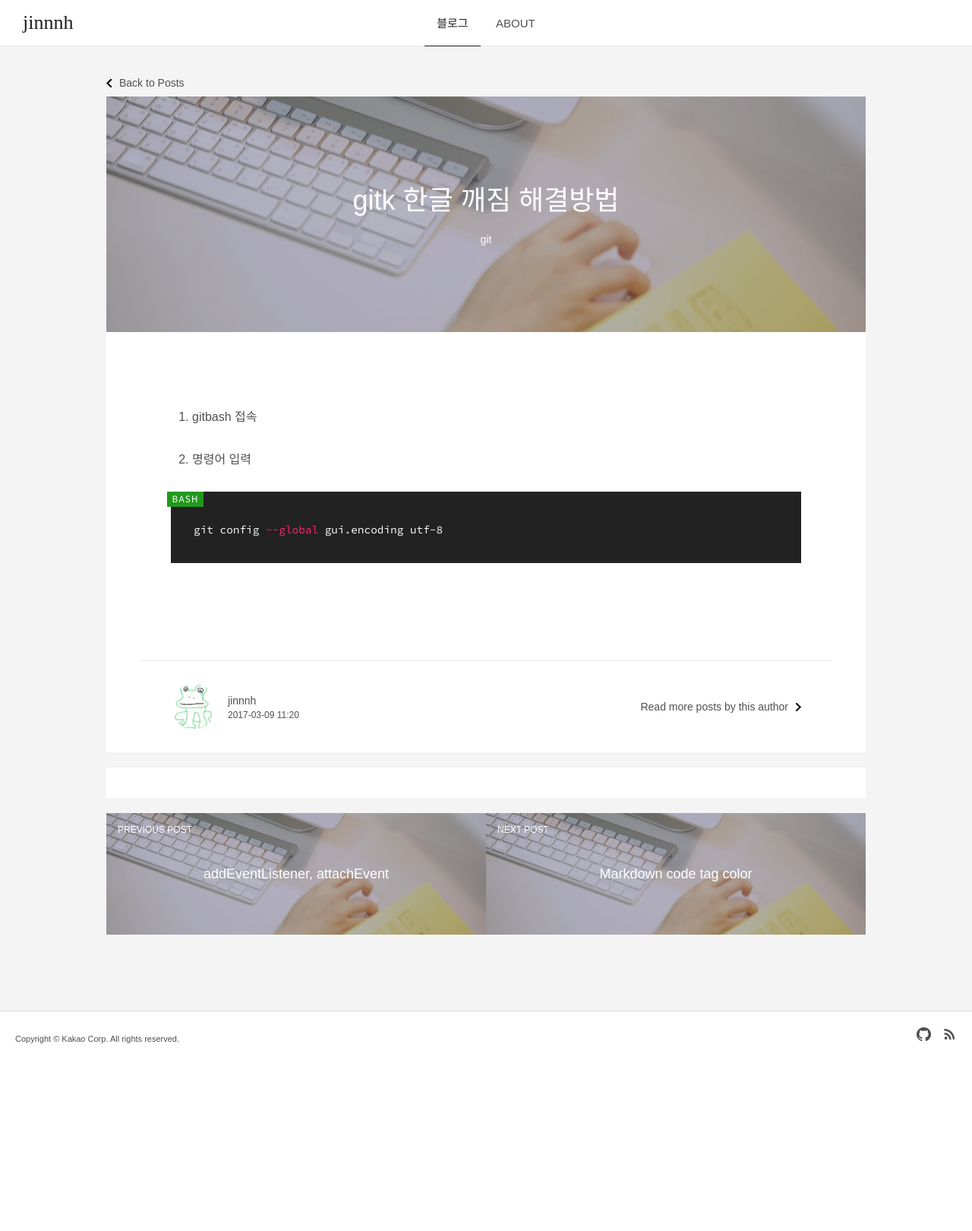
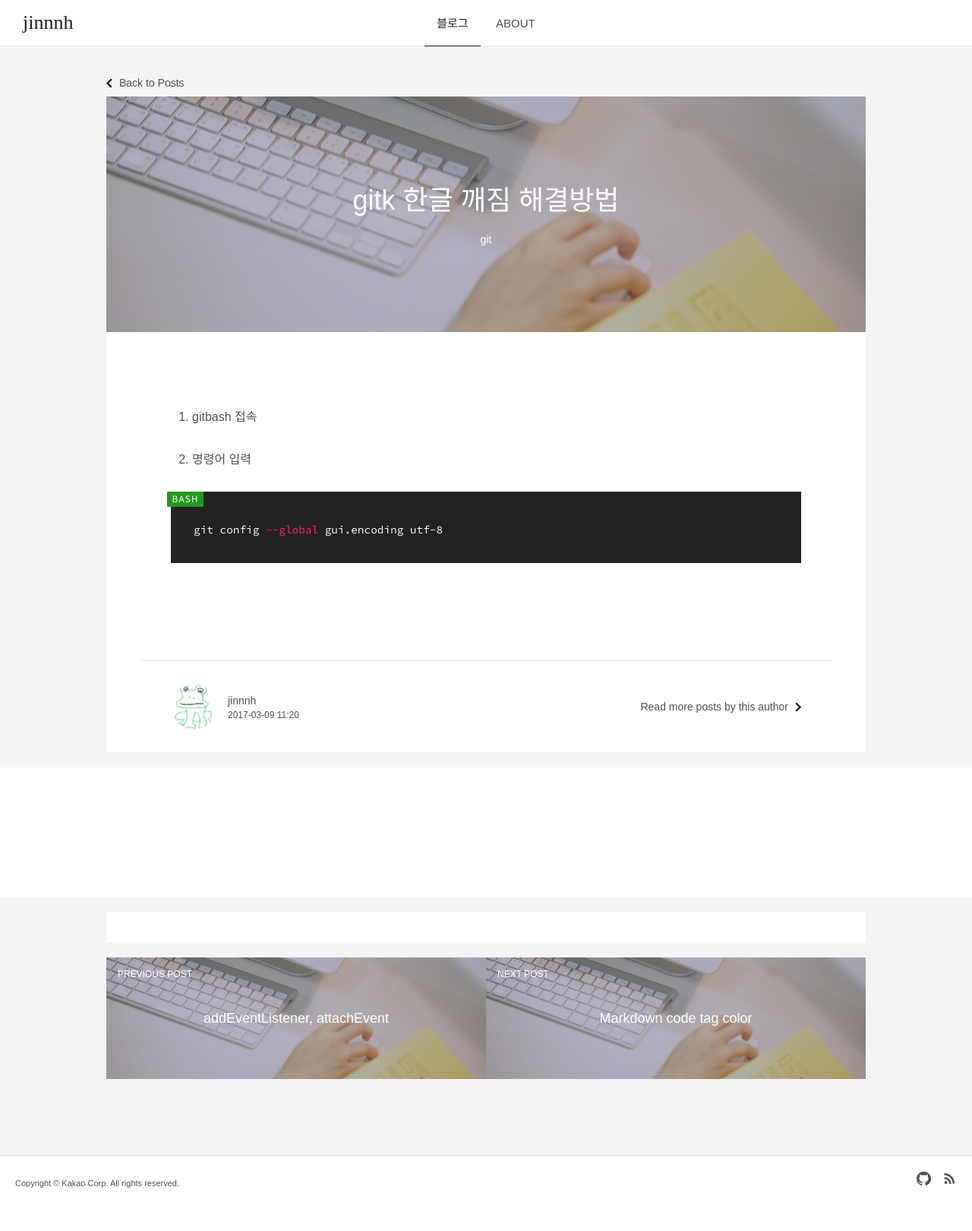
Before and after one commit to gutmate/gutmate.github.com, a Jekyll site: the page built from _posts/2017-03-09-gitk-encoding.md, in a window 1280 px wide. Shown: the whole page at 76% size. Built offline with Jekyll 4.4.1, drawn with Linux system fonts in a browser that asks for light colours; some web fonts are replaced; comment, search, counter and statistics services are not loaded; before the commit the page ends 1430 px from its top, so only the background shows below that.

Commit message:
adSense position

```diff
--- a/_layouts/post.html
+++ b/_layouts/post.html
@@ -23,20 +23,6 @@
 
 <div id="content" class="container post" role="main">
     <div id="post-content">{{ content }}</div>
-
-    <!-- 광고 -->
-    <script async src="//pagead2.googlesyndication.com/pagead/js/adsbygoogle.js"></script>
-    <ins class="adsbygoogle"
-        style="display:block; text-align:center;"
-        data-ad-layout="in-article"
-        data-ad-format="fluid"
-        data-ad-client="ca-pub-7255412626559199"
-        data-ad-slot="4118672909"></ins>
-    <script>
-        (adsbygoogle = window.adsbygoogle || []).push({});
-    </script>
-    <!-- [end]: 광고 -->
-
     <div id="post-footer">
         {% assign author = site.authors | where: 'name', page.author | first %}
         <a id="post-author" href="{{ author.url }}">
@@ -50,6 +36,21 @@
             <span>Read more posts by this author</span>
         </a>
     </div>
+</div>
+
+<div class="adsense-wrap">
+    <!-- 광고 -->
+    <script async src="//pagead2.googlesyndication.com/pagead/js/adsbygoogle.js"></script>
+    <ins class="adsbygoogle"
+        style="display:block; text-align:center;"
+        data-ad-layout="in-article"
+        data-ad-format="fluid"
+        data-ad-client="ca-pub-7255412626559199"
+        data-ad-slot="4118672909"></ins>
+    <script>
+        (adsbygoogle = window.adsbygoogle || []).push({});
+    </script>
+    <!-- [end]: 광고 -->
 </div>
 
 
--- a/assets/css/screen.css
+++ b/assets/css/screen.css
@@ -1268,6 +1268,17 @@
 	}
 }
 
+/* 광고 영역 */
+.adsense-wrap {
+    position: relative;
+    margin-top: 20px;
+    padding: 70px 40px 100px 40px; /* 40(margin) + 40(padding) = 80 */
+    font-size: 16px;
+    line-height: 28px; /* 28px = 16(font-size) + 12(line-spacing) */
+    text-align: justify;
+    background-color: #fff;
+}
+
 /* minimal responsive stuff by @@iolo */
 
 @media only screen and (min-width: 1025px) {
@@ -1710,6 +1721,13 @@
     #forkme {
         margin-right: -20px;
     }
+
+    /* 광고 영역 */
+    .adsense-wrap {
+        margin-top: 1em;
+        padding: 25px 0 40px 0;
+        text-align: left;
+    }
 }
 
 /* mobile */
```
